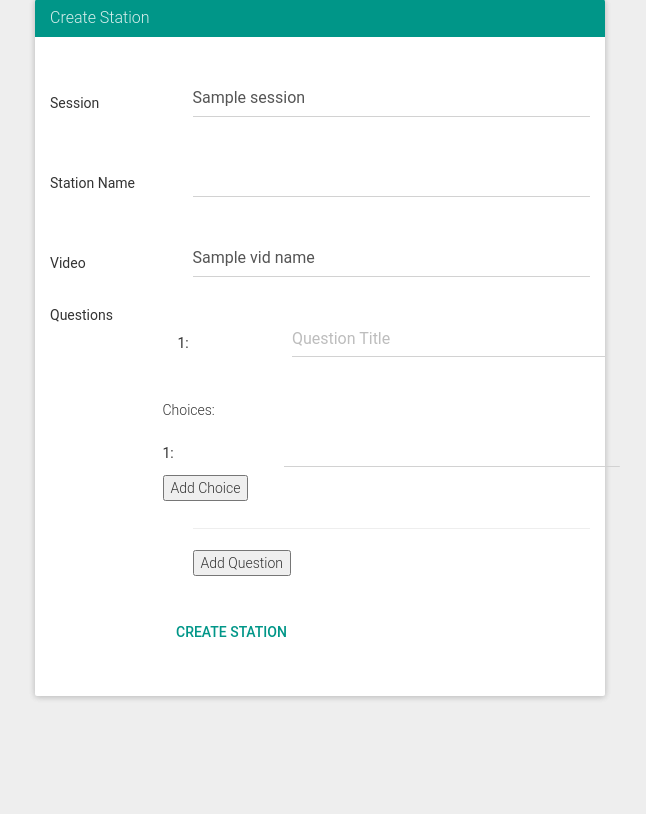
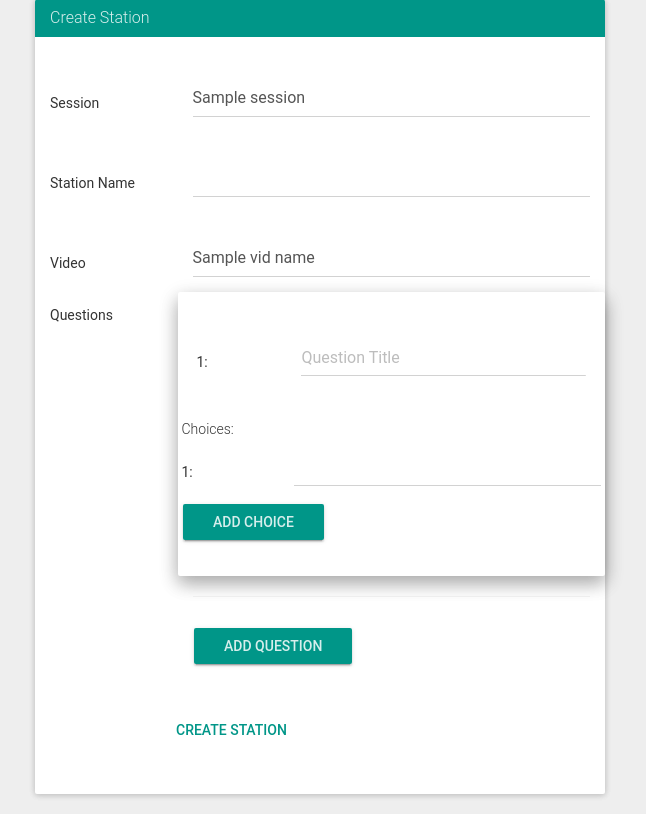
Before and after one commit to nmill128/SapQR, a Flask app: template app/templates/createStation.html in a window 1280 px wide. Shown: the part 81-895 px from the top of the page, without its empty margins (320-966 px from the left). Before the commit the page ends 781 px from the top, so only its background shows below. Run offline with Flask 2, Linux system fonts and the light colour scheme; the template is opened without the code that fills it: most values are stand-ins (such as "Sample title", 1, 10 or a date in 2020); some libraries are stand-ins or nearby versions.

Commit message:
Fixing styling

```diff
--- a/app/templates/createStation.html
+++ b/app/templates/createStation.html
@@ -50,7 +50,7 @@
 						</div>
 						<div class="col-md-9">
 							<!-- Question Repeat -->
-							<div class="row question">
+							<div class="well row question">
 								<div class="row form-group">
 									<div class="col-md-3 customLabel">
 										1:
@@ -70,13 +70,13 @@
 											<input class="form-control" type="text"></input>
 										</div>
 									</div>
-									<button class="btn-raised">Add Choice</button>
+									<a class="btn btn-raised btn-primary">Add Choice</a>
 									<!-- Choices Repeat End -->
 								</div>
 							</div>
 							<!-- Question Repeat End -->
 							<hr />
-							<button class="btn-raised">Add Question</button>
+							<a class="btn btn-raised btn-primary">Add Question</a>
 						</div>
 					</div>
 
```
